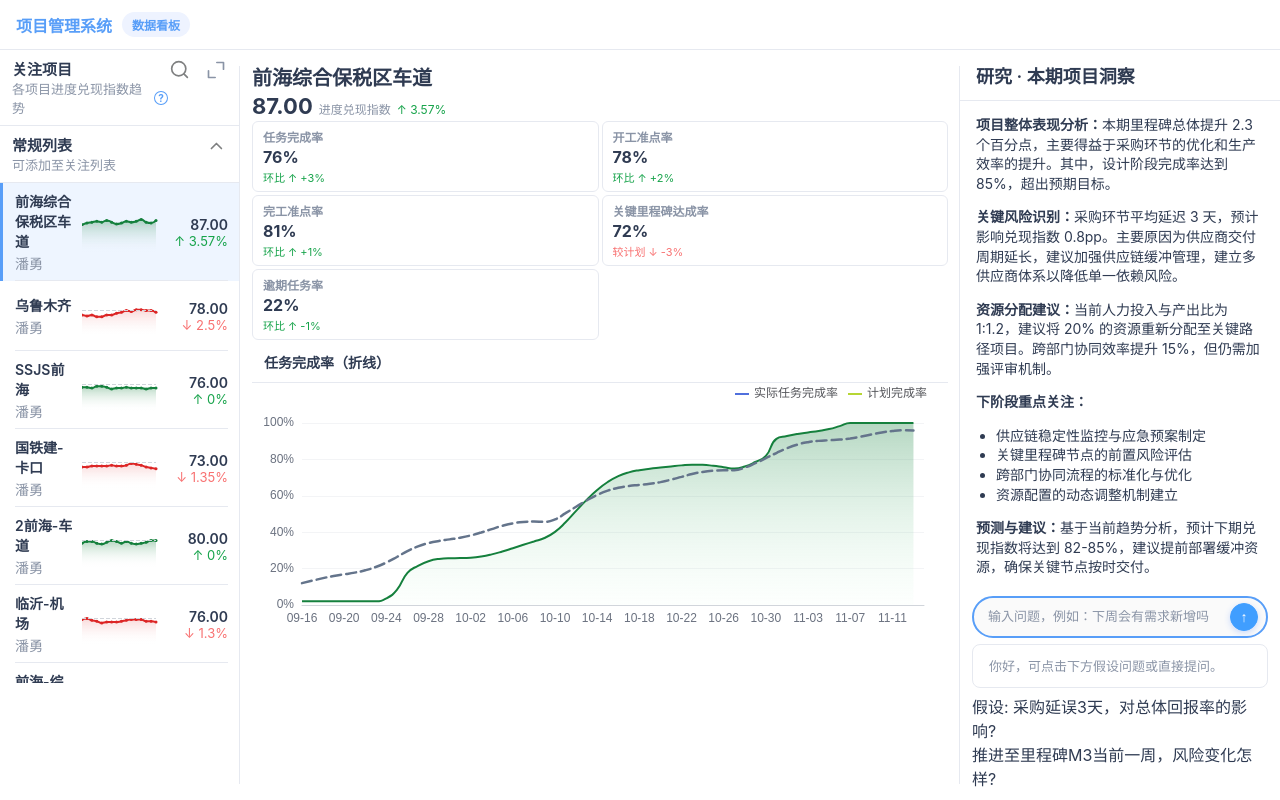
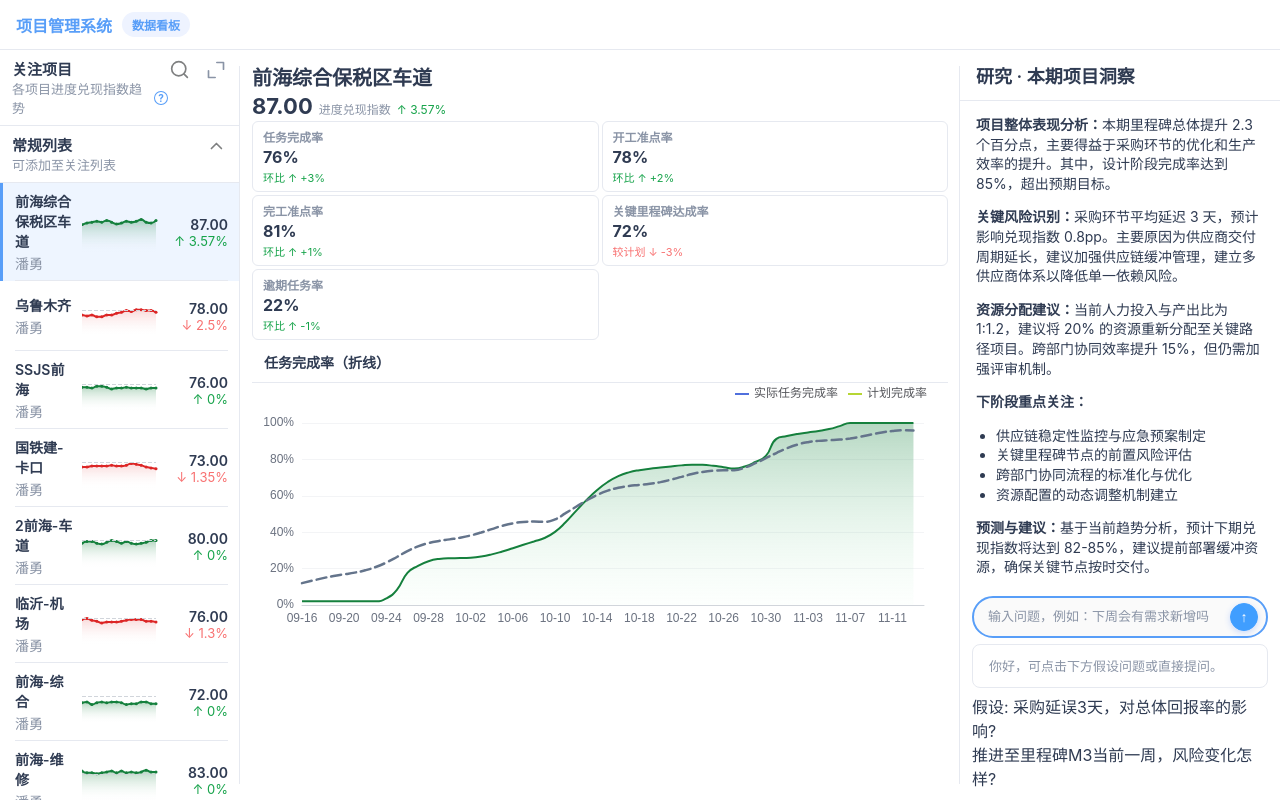
Before and after one commit to Soulcool22/dashboard-vue, a Vue app: page / in a window 1280 px wide. Built offline with nearby package versions, Linux system fonts and the light colour scheme; what @icon-park/vue-next would draw is missing.

Commit message:
列表下部scrollbars逻辑问题修复

```diff
--- a/src/assets/dashboard.css
+++ b/src/assets/dashboard.css
@@ -21,12 +21,20 @@ header { padding: 12px 16px; border-bottom: 1px solid var(--border); background:
 .layout.left-expanded { grid-template-columns: 1fr var(--layout-right); }
 .layout.left-expanded .col-middle { display: none; }
 .col { display: flex; flex-direction: column; gap: 2px; }
-.col-left { overflow: hidden; gap: 0; position: relative; }
+.col-left { display: flex; flex-direction: column; overflow: hidden; gap: 0; position: relative; }
 .col-middle { padding: 12px; position: relative; }
 .col-right { overflow: hidden; }
 .col-left::after, .col-middle::after { content: ''; position: absolute; top: 16px; bottom: 16px; right: 0; width: 1px; background-color: var(--border); }
 .card { background: var(--card); border-radius: 12px; box-shadow: 0 1px 6px rgba(0,0,0,0.06); padding: 12px; }
-.wl-card, .rl-card { padding: 0; background: transparent; border-radius: 0; box-shadow: none; }
+.wl-card, .rl-card {
+  display: flex;
+  flex-direction: column;
+  padding: 0;
+  background: transparent;
+  border-radius: 0;
+  box-shadow: none;
+}
+.rl-card { flex-shrink: 0; } /* Prevent regular list from shrinking */
 .chart-card { padding: 0; border: none; border-radius: 0; background: transparent; position: relative; box-shadow: none; }
 .chart-card h3 { margin: 0; padding: 10px 12px; font-size: 14px; font-weight: 600; color: var(--text); border-bottom: 1px solid var(--border); }
 .kpi-grid { display: grid; grid-template-columns: repeat(5, 1fr); gap: 3px; }
@@ -42,7 +50,7 @@ header { padding: 12px 16px; border-bottom: 1px solid var(--border); background:
 .expand-btn { border: none; background: transparent; color: var(--muted); font-size: 12px; border-radius: 0; width: 24px; height: 24px; display:flex; align-items:center; justify-content:center; cursor: pointer; padding: 0; line-height: 0; vertical-align: middle; }
 .expand-btn svg { width: 20px; height: 20px; }
 .expand-btn.active { color: var(--accent); }
-.wl-list { position: relative; max-height: 500px; overflow-y: auto; padding: 0; }
+.wl-list { flex-grow: 1; overflow-y: auto; padding: 0; }
 .wl-item { display: grid; grid-template-columns: 1fr 80px 50px; align-items: center; gap: 6px; padding: 8px 12px; position: relative; border-left: 3px solid transparent; }
 .wl-item:not(:last-child)::after { content: ''; position: absolute; bottom: 0; left: 5%; width: 90%; height: 1px; background-color: var(--border); }
 .wl-item:not(.active):hover {
```
